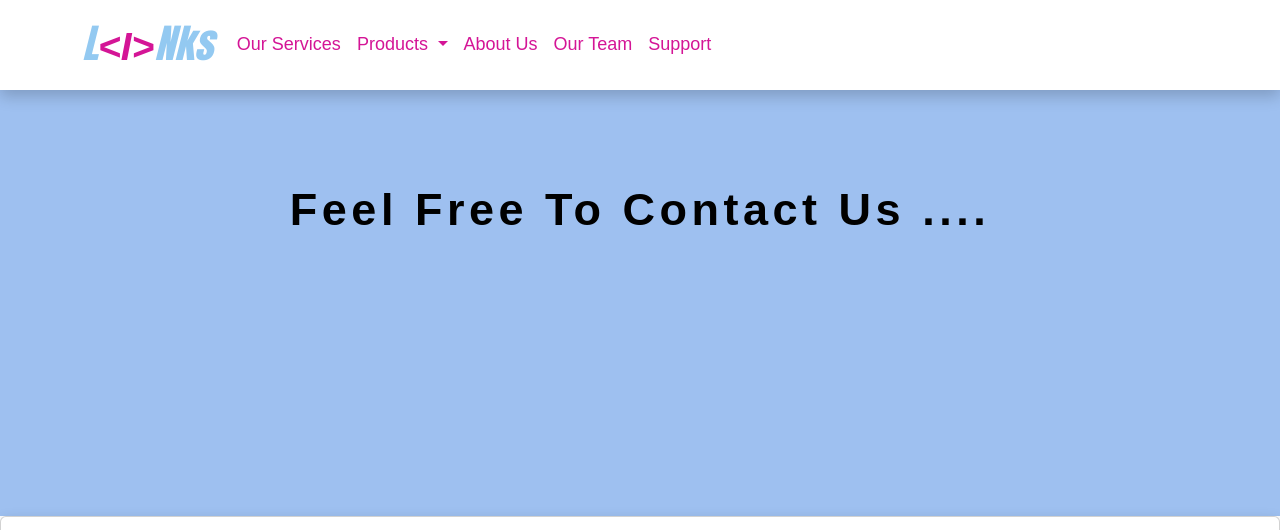
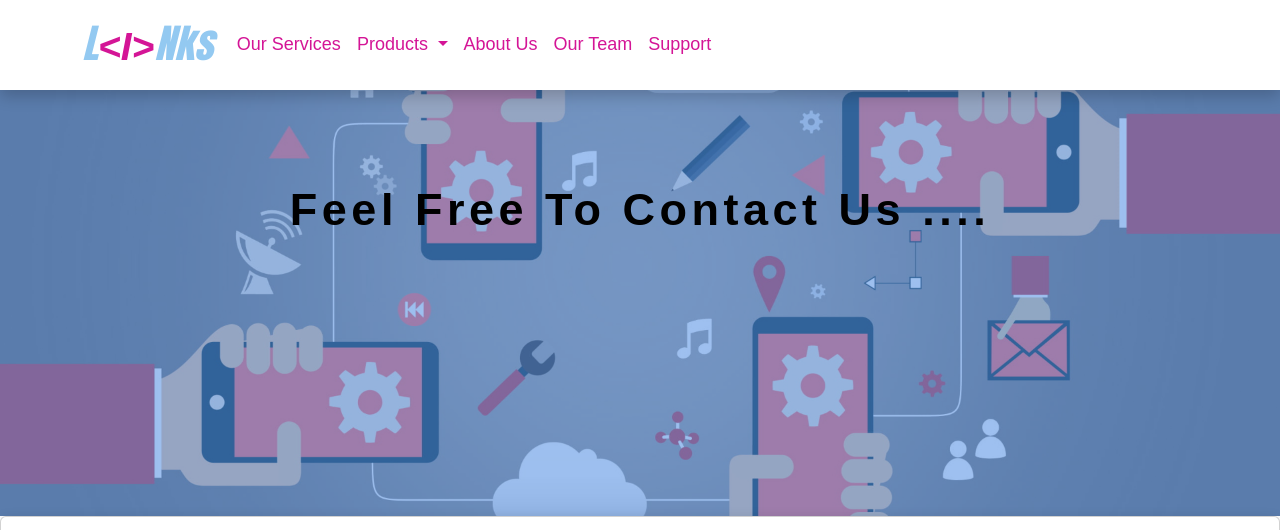
Before and after one commit to Lord-Biko-1/Website, a plain HTML site: page support.html in a window 1280 px wide. Shown: the top 530 px of the page. Drawn offline with nearby package versions, Linux system fonts and the light colour scheme; the site is published under a folder, as on GitHub Pages, so addresses that start at the root find nothing.

Commit message:
Update home2.css

```diff
--- a/css/home2.css
+++ b/css/home2.css
@@ -313,7 +313,7 @@ font-weight: 200;
     width: 100%;
     height: 500px;;
     background-color: #D41596;
-    background: url("/imgs/wallpaperflare.com_wallpaper.jpg");
+    background-image: url('../imgs/wallpaperflare.com_wallpaper.jpg');
     background-size: cover;
     background-repeat: no-repeat;
     background-position: center;
```
